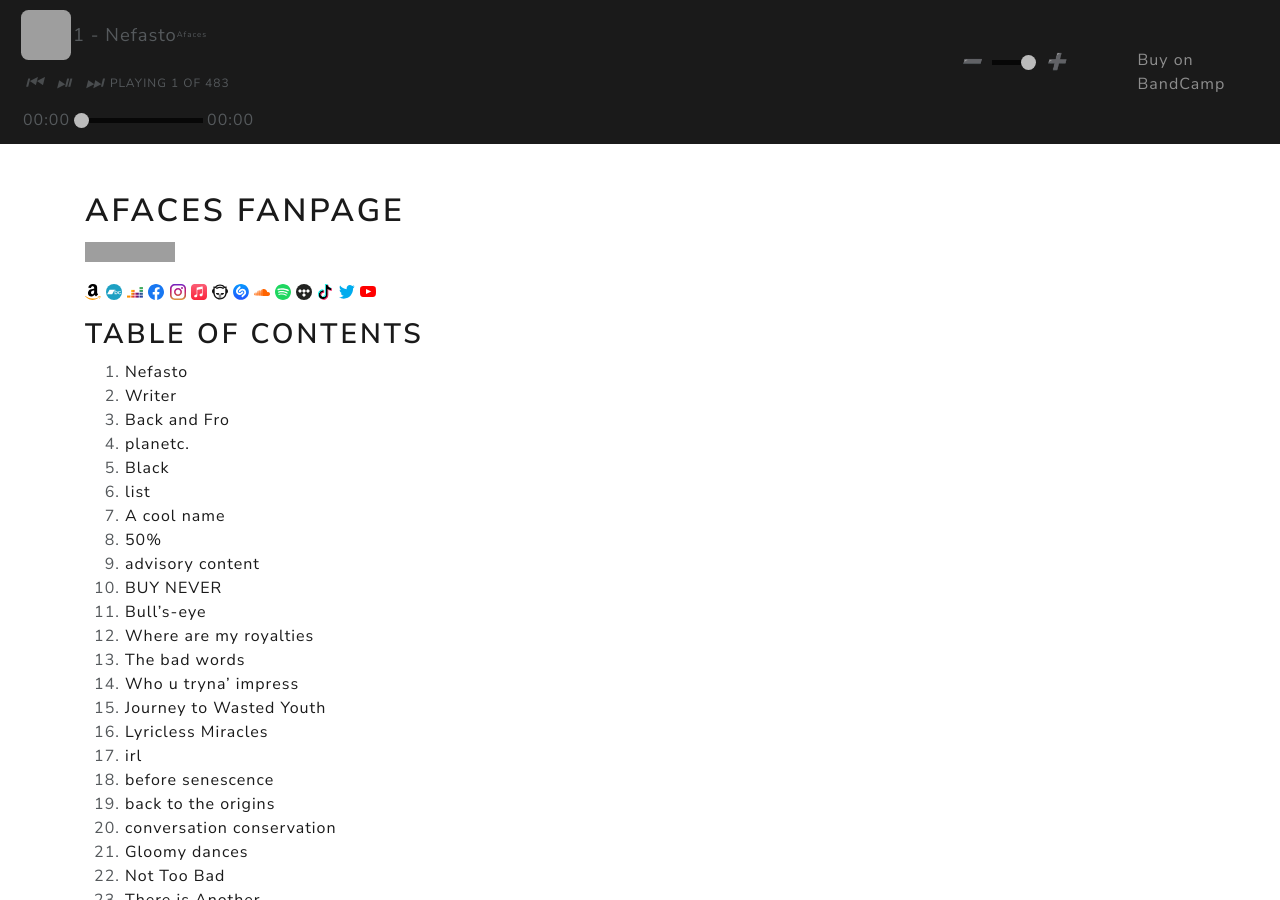
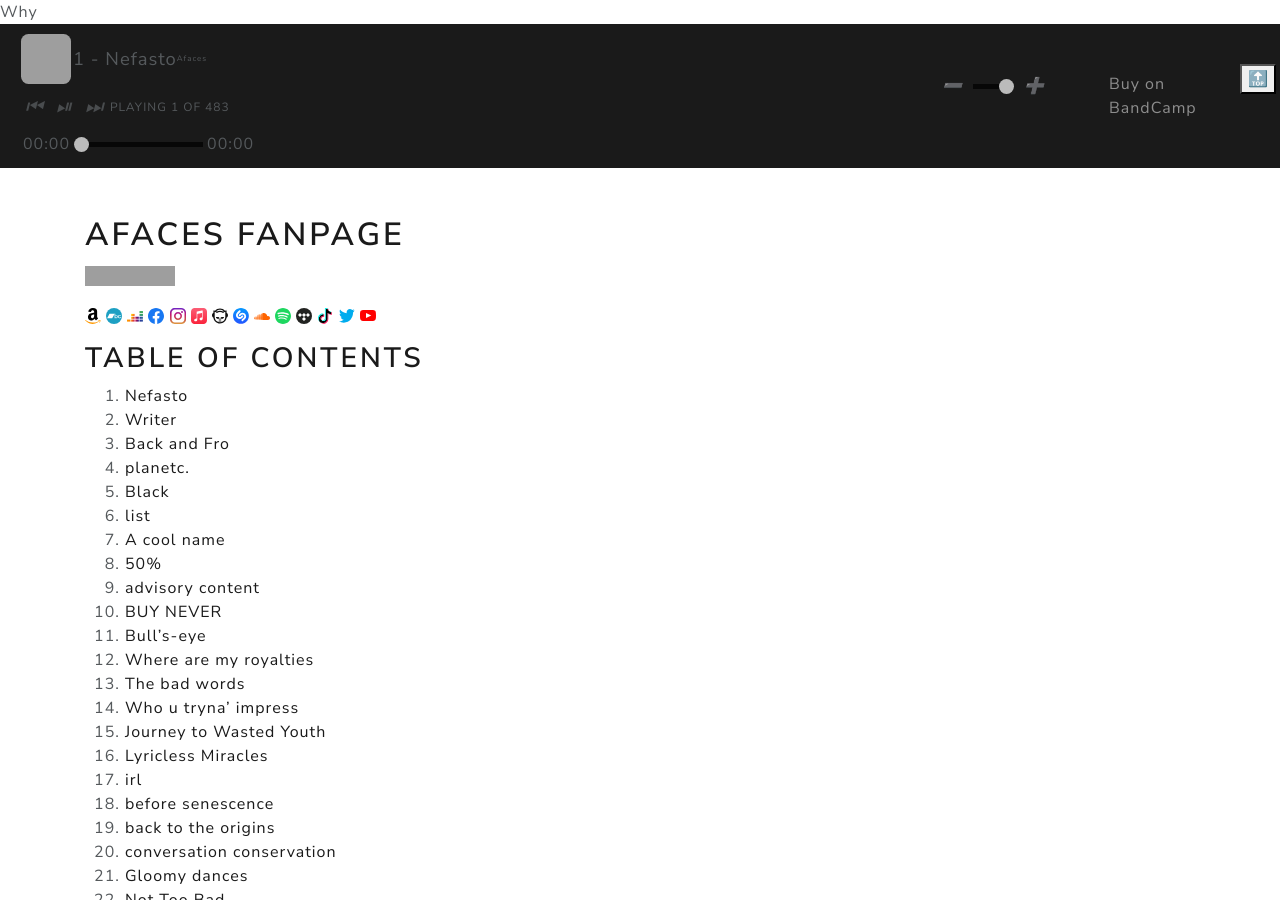
Before and after one commit to afaces/afaces.github.io, a Jekyll site: the page built from index.md, in a window 1280 px wide and 900 px high. Built offline with Jekyll 4.4.1, drawn with Linux system fonts in a browser that asks for light colours; grey boxes are pictures that could not be loaded.

Commit message:
Update header.html

```diff
--- a/_includes/header.html
+++ b/_includes/header.html
@@ -1,4 +1,4 @@
-<nav class="navbar sticky-top navbar-expand-lg navbar-dark bg-primary">
+Why<nav class="navbar sticky-top navbar-expand-lg navbar-dark bg-primary">
   <div class="container">
   <div class="player">
     <div class="details">
@@ -51,6 +51,9 @@
           <li class="nav-item">
             <a class="nav-link" href="https://afaces.bandcamp.com">Buy on BandCamp</a>
           </li>
+          <li>
+    <button onclick="topFunction()" id="back-to-top" title="Go to top">🔝</button>
+          </li>
         </ul>
       </div>
 </nav>
```
